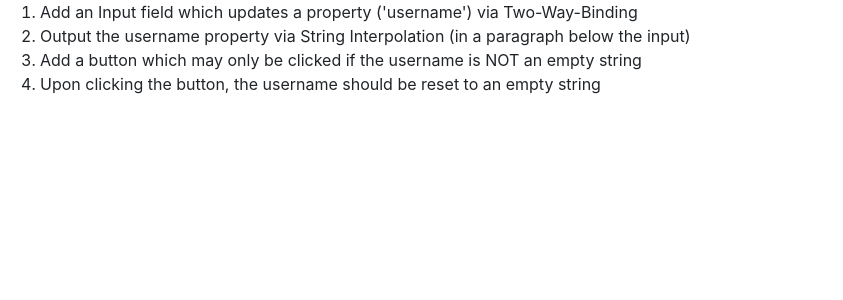
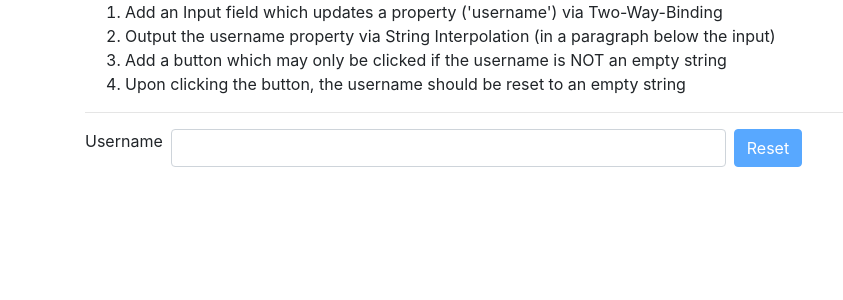
Before and after one commit to nimappl/angular-practice, an Angular app: page / in a window 1280 px wide. Shown: the top 300 px of the page, without its empty margins (0-843 px from the left). Built offline with nearby package versions, Linux system fonts and the light colour scheme.

Commit message:
Assingment Done

```diff
--- a/src/app/app.component.html
+++ b/src/app/app.component.html
@@ -1,6 +1,18 @@
+<div class="container">
   <ol>
     <li>Add an Input field which updates a property ('username') via Two-Way-Binding</li>
     <li>Output the username property via String Interpolation (in a paragraph below the input)</li>
     <li>Add a button which may only be clicked if the username is NOT an empty string</li>
     <li>Upon clicking the button, the username should be reset to an empty string</li>
   </ol>
+  <hr>
+  <div class="form-group d-flex">
+    <label class="mr-2 mb-0">Username</label>
+    <input type="text" class="form-control mr-2 w-50" [(ngModel)]="username">
+    <button
+      class="btn btn-primary"
+      [disabled]="username === ''"
+      (click)="onReset()">Reset</button>
+  </div>
+  <p>{{ username }}</p>
+</div>
--- a/src/app/app.component.ts
+++ b/src/app/app.component.ts
@@ -5,4 +5,10 @@ import { Component } from '@angular/core';
   templateUrl: './app.component.html',
   styleUrls: ['./app.component.css']
 })
-export class AppComponent { }
+export class AppComponent {
+  username: string = '';
+
+  onReset(): void {
+    this.username = '';
+  }
+}
--- a/src/app/app.module.ts
+++ b/src/app/app.module.ts
@@ -1,5 +1,6 @@
 import { BrowserModule } from '@angular/platform-browser';
 import { NgModule } from '@angular/core';
+import { FormsModule } from '@angular/forms';
 
 import { AppComponent } from './app.component';
 
@@ -8,7 +9,8 @@ import { AppComponent } from './app.component';
     AppComponent
   ],
   imports: [
-    BrowserModule
+    BrowserModule,
+    FormsModule
   ],
   providers: [],
   bootstrap: [AppComponent]
```
Lines whose indentation alone changed are shown as unchanged.
